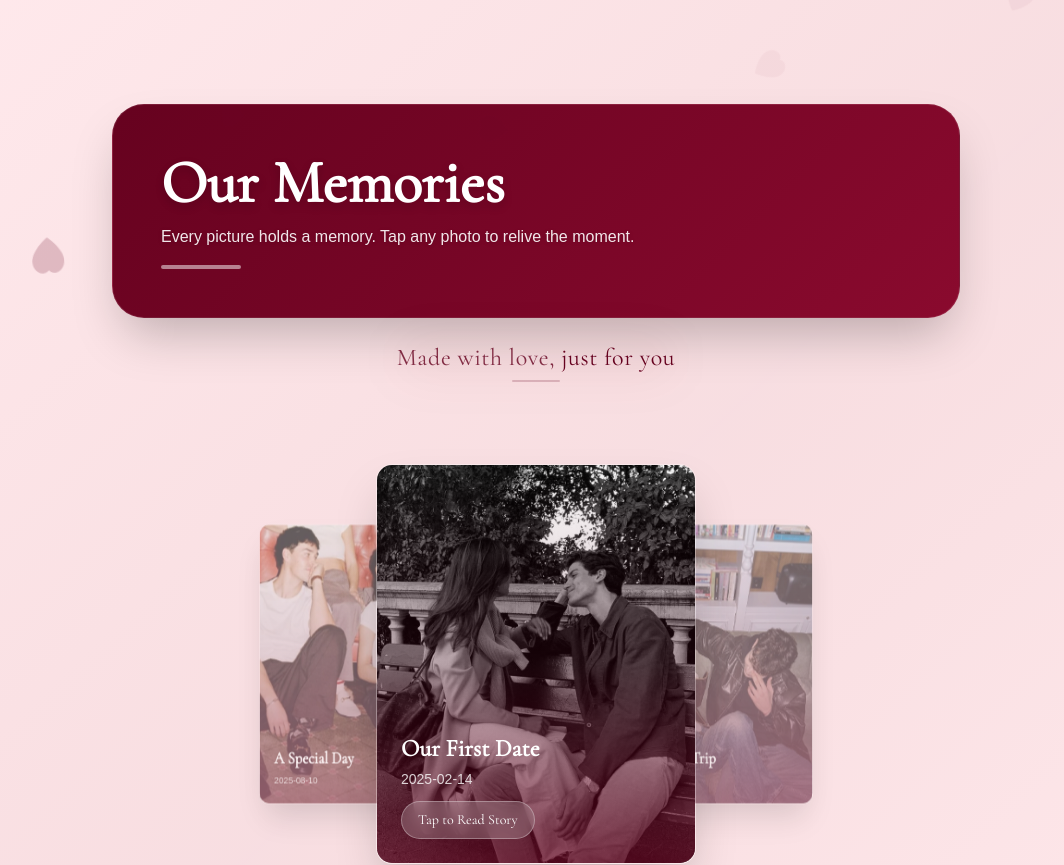
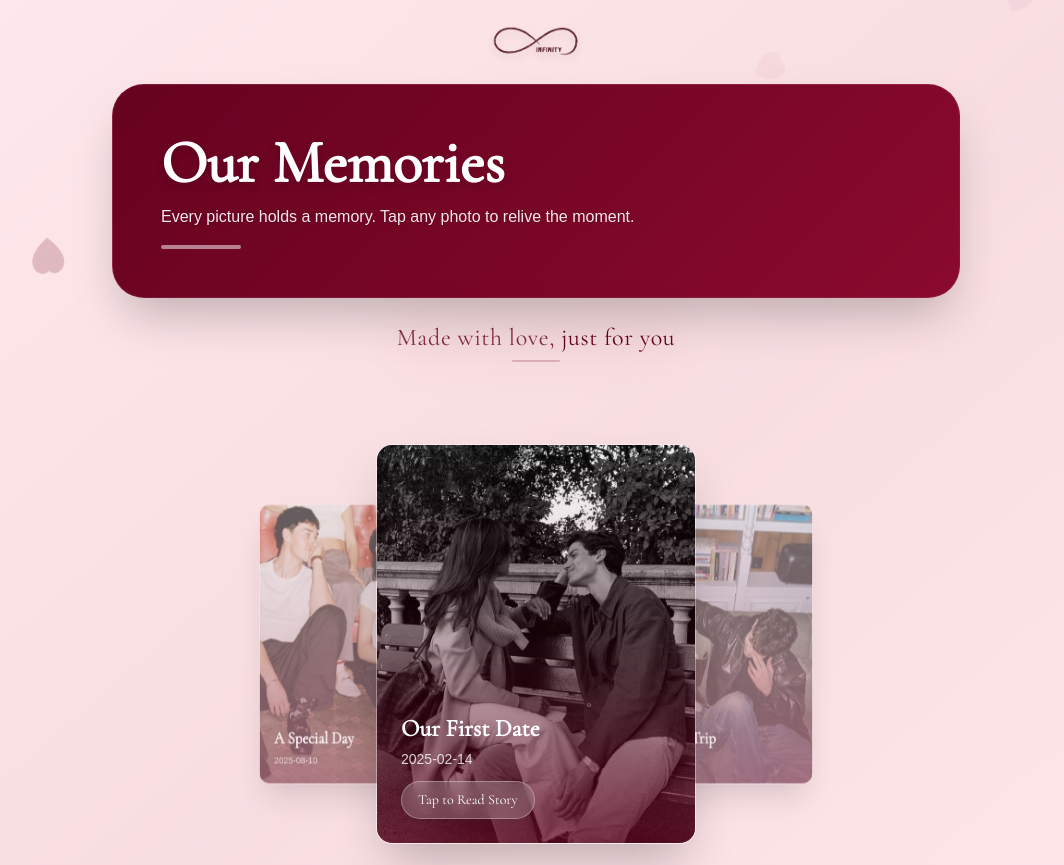
Before and after one commit to Seif-hefnawy/infinity, a Next.js app: page /home in a window 1280 px wide. Shown: the top 865 px of the page, without its empty margins (104-1168 px from the left). Built offline with nearby package versions, Linux system fonts and the light colour scheme; a web font is replaced by a local one.

Commit message:
fix animations & fix bug from secretSection

```diff
--- a/src/app/home/SecretSection.tsx
+++ b/src/app/home/SecretSection.tsx
@@ -1,4 +1,3 @@
-// src/components/home/SecretSection.tsx
 'use client';
 
 import { useMemo, useState } from 'react';
@@ -32,8 +31,18 @@ export default function SecretSection() {
 
   // Month names for display
   const monthNames = [
-    'January', 'February', 'March', 'April', 'May', 'June',
-    'July', 'August', 'September', 'October', 'November', 'December'
+    'January',
+    'February',
+    'March',
+    'April',
+    'May',
+    'June',
+    'July',
+    'August',
+    'September',
+    'October',
+    'November',
+    'December',
   ];
 
   const handleSelectDay = (day: string) => {
@@ -54,6 +63,7 @@ export default function SecretSection() {
       setStage('unlocked');
     } else {
       setError(true);
+
       setTimeout(() => {
         setError(false);
         setSelectedDay('');
@@ -69,29 +79,42 @@ export default function SecretSection() {
   if (!firstMemory) return null;
 
   return (
-    <section className="relative w-full  mx-auto px-4 py-8">
+    <section className="relative w-full mx-auto px-4 py-8">
       {/* Decorative background glow */}
-      {/* <div className="pointer-events-none absolute left-1/2 top-1/2 h-[400px] w-[400px] -translate-x-1/2 -translate-y-1/2 rounded-full bg-rose-200/20 blur-[100px]" /> */}
+      <div className="pointer-events-none absolute left-1/2 top-1/2 h-[300px] w-[300px] -translate-x-1/2 -translate-y-1/2 rounded-full bg-rose-200/20 blur-[50px]" />
 
       <div className="relative z-10 text-center">
+
         {/* ===== LOCKED ===== */}
         {stage === 'locked' && (
-          <div>
-          <div key="icon" className="mb-6 text-xl text-[#9c4b67]/70">✦</div>
+          <PageTransition stages={8} delay={150} initialDelay={50}>
+            <div key="icon" className="mb-6 text-xl text-[#9c4b67]/70">
+              ✦
+            </div>
 
-            <p key="title" className="font-serif text-3xl text-[#7d1635] md:text-5xl">
+            <p
+              key="title"
+              className="font-serif text-3xl text-[#7d1635] md:text-5xl"
+            >
               One Last Thing...
             </p>
 
-            <p key="sub" className="mt-4 font-serif text-lg italic text-[#a45b73] md:text-xl">
+            <p
+              key="sub"
+              className="mt-4 font-serif text-lg italic text-[#a45b73] md:text-xl"
+            >
               The day it all began.
             </p>
 
             {/* Day Selector */}
             <div key="day" className="mt-8">
               <p className="text-sm text-[#a45b73]">Day</p>
+
               <div className="mt-2 flex flex-wrap justify-center gap-2">
-                {Array.from({ length: 31 }, (_, i) => String(i + 1).padStart(2, '0')).map((day) => (
+                {Array.from(
+                  { length: 31 },
+                  (_, i) => String(i + 1).padStart(2, '0')
+                ).map((day) => (
                   <button
                     key={day}
                     onClick={() => handleSelectDay(day)}
@@ -110,9 +133,11 @@ export default function SecretSection() {
             {/* Month Selector */}
             <div key="month" className="mt-6">
               <p className="text-sm text-[#a45b73]">Month</p>
+
               <div className="mt-2 flex flex-wrap justify-center gap-2">
                 {monthNames.map((month, index) => {
                   const monthNum = String(index + 1).padStart(2, '0');
+
                   return (
                     <button
                       key={month}
@@ -149,22 +174,33 @@ export default function SecretSection() {
               Unlock
             </button>
 
-            <p key="hint" className="mt-6 text-xs tracking-wide text-[#a45b73]/60">
+            <p
+              key="hint"
+              className="mt-6 text-xs tracking-wide text-[#a45b73]/60"
+            >
               Select the day and month of your first memory.
             </p>
-          </div>
+          </PageTransition>
         )}
 
         {/* ===== UNLOCKED ===== */}
         {stage === 'unlocked' && (
-          <div>
-            <div key="icon" className="mb-6 text-2xl text-[#9c4b67]">✦</div>
+          <PageTransition stages={5} delay={150} initialDelay={50}>
+            <div key="icon" className="mb-6 text-2xl text-[#9c4b67]">
+              ✦
+            </div>
 
-            <p key="title" className="font-serif text-2xl italic text-[#a45b73] md:text-3xl">
+            <p
+              key="title"
+              className="font-serif text-2xl italic text-[#a45b73] md:text-3xl"
+            >
               You found it.
             </p>
 
-            <p key="sub" className="mt-4 font-serif text-lg text-[#7d1635] md:text-xl">
+            <p
+              key="sub"
+              className="mt-4 font-serif text-lg text-[#7d1635] md:text-xl"
+            >
               There&apos;s one more thing waiting for you.
             </p>
 
@@ -176,22 +212,28 @@ export default function SecretSection() {
             >
               <div className="relative flex h-40 w-56 items-center justify-center rounded-2xl border border-[#a45b73]/20 bg-white/40 shadow-[0_25px_80px_rgba(125,22,53,0.12)] backdrop-blur-md transition-all duration-700 group-hover:-translate-y-2 group-hover:shadow-[0_35px_100px_rgba(125,22,53,0.18)]">
                 <div className="absolute left-1/2 top-0 h-20 w-20 -translate-x-1/2 -translate-y-1/2 rotate-45 border border-[#a45b73]/10 bg-white/50" />
+
                 <span className="relative z-10 font-serif text-sm tracking-[0.2em] text-[#7d1635]">
                   OPEN
                 </span>
               </div>
             </button>
 
-            <p key="hint" className="mt-6 text-xs uppercase tracking-[0.25em] text-[#a45b73]/60">
+            <p
+              key="hint"
+              className="mt-6 text-xs uppercase tracking-[0.25em] text-[#a45b73]/60"
+            >
               A little message for you
             </p>
-          </div>
+          </PageTransition>
         )}
 
         {/* ===== LETTER OPEN ===== */}
         {stage === 'open' && (
-          <div>
-            <div key="icon" className="mb-6 text-2xl text-[#9c4b67]">✦</div>
+          <PageTransition stages={4} delay={150} initialDelay={50}>
+            <div key="icon" className="mb-6 text-2xl text-[#9c4b67]">
+              ✦
+            </div>
 
             <div key="card" className="mx-auto max-w-2xl">
               <div className="relative rounded-[32px] border border-[#a45b73]/15 bg-white/50 px-8 py-14 shadow-[0_30px_100px_rgba(125,22,53,0.10)] backdrop-blur-xl md:px-16 md:py-20">
@@ -213,12 +255,20 @@ export default function SecretSection() {
               </div>
             </div>
 
-            <p key="sub" className="mt-8 font-serif text-sm italic text-[#a45b73]/70">
+            <p
+              key="sub"
+              className="mt-8 font-serif text-sm italic text-[#a45b73]/70"
+            >
               Some things are meant to be kept close.
             </p>
 
-            <div key="footer-icon" className="mt-4 text-[#9c4b67]/60">✦</div>
-          </div>
+            <div
+              key="footer-icon"
+              className="mt-4 text-[#9c4b67]/60"
+            >
+              ✦
+            </div>
+          </PageTransition>
         )}
       </div>
     </section>
--- a/src/app/home/page.tsx
+++ b/src/app/home/page.tsx
@@ -1,11 +1,12 @@
 // src/app/(public)/home/page.tsx
 "use client";
 
+import PageTransition from "@/components/shared/PageTransition";
 import { useState } from "react";
 import { memories } from "@/data/memories";
 import MemoryCarousel from "@/components/memory/carousel/MemoryCarousel";
-
 import SecretSection from "./SecretSection";
+import Image from "next/image";
 
 export default function HomePage() {
   const [showSecret, setShowSecret] = useState(false);
@@ -14,18 +15,26 @@ export default function HomePage() {
     setShowSecret(true);
   };
 
-  // ✅ للتأكد من وجود البيانات
-  console.log("Memories in HomePage:", memories);
+  return (
+    <div className="min-h-screen bg-roseIvory relative overflow-hidden">
+      {/* خلفية ثابتة */}
+      <div className="absolute inset-0 bg-linear-to-br from-roseIvory via-ruby/5 to-roseIvory" />
 
-  return (
-    <>
-      <div className="min-h-screen bg-roseIvory relative overflow-hidden">
-        {/* خلفية ثابتة (من غير أي حركة) */}
-        <div className="absolute inset-0 bg-linear-to-br from-roseIvory via-ruby/5 to-roseIvory" />
+      <div className="relative z-10 px-6   max-w-4xl mx-auto">
+        {/* ===== Cinematic Entrance ===== */}
+        <PageTransition stages={6} delay={220} initialDelay={100}>
+          <div className="flex justify-center ">
+            <Image
+              src="/images/logo.png"
+              alt="Infinity Logo"
+              width={150}
+              height={10}
+              className="mx-auto object-contain drop-shadow-lg"
 
-        <div className="relative z-10 px-6 py-12 md:py-20 max-w-4xl mx-auto">
-          {/* ===== 1. Hero ===== */}
-          <div className="mt-6">
+            />
+          </div>
+          {/* Stage 1: Hero */}
+          <div key="hero" className="">
             <div className="ruby-gradient rounded-3xl md:rounded-4xl p-8 md:p-12 border border-white/10 shadow-2xl relative overflow-hidden">
               <div className="relative z-10">
                 <h1 className="font-heading text-white text-4xl md:text-6xl font-bold drop-shadow-lg">
@@ -40,8 +49,8 @@ export default function HomePage() {
             </div>
           </div>
 
-          {/* ===== 2. Made with Love ===== */}
-          <div className="mt-6 text-center">
+          {/* Stage 2: Made with Love */}
+          <div key="love" className="mt-6 text-center">
             <div className="inline-block relative">
               <div className="absolute inset-0 bg-ruby/5 blur-xl rounded-full" />
               <p className="font-heading text-ruby/80 text-lg md:text-2xl relative z-10 tracking-wide">
@@ -51,39 +60,39 @@ export default function HomePage() {
             </div>
           </div>
 
-          {/* ===== 3. Carousel ===== */}
-          <div className="mt-8 md:mt-10">
+          {/* Stage 3: Carousel */}
+          <div key="carousel" className="mt-8 md:mt-10">
             <MemoryCarousel memories={memories} />
           </div>
 
-          {/* ===== 4. Footer ===== */}
-          <div className="mt-10 text-center">
+          {/* Stage 4: Footer */}
+          <div key="footer" className="mt-10 text-center">
             <p className="font-body text-ruby/50 text-sm">
               ✦ {memories.length} memories waiting for you ✦
             </p>
           </div>
 
-          {/* ===== 5. Secret Trigger or Section ===== */}
-          {!showSecret ? (
-            <div className="mt-12 text-center">
+          {/* Stage 5: Secret Trigger or Section */}
+          <div key="secret" className="mt-12 text-center">
+            {!showSecret ? (
               <button
                 onClick={handleRevealSecret}
-                className="group relative inline-flex items-center gap-3 px-8 py-4 rounded-full border border-ruby/20 text-ruby/80 font-heading text-sm tracking-wider transition-all duration-300 hover:border-ruby/40 hover:bg-ruby/5 hover:shadow-lg hover:-translate-y-1 active:scale-95"
+                className="group mb-5 relative inline-flex items-center gap-3 px-8 py-4 rounded-full border border-ruby/20 text-ruby/80 font-heading text-sm tracking-wider transition-all duration-300 hover:border-ruby/40 hover:bg-ruby/5 hover:shadow-lg hover:-translate-y-1 active:scale-95"
               >
-                <span className="relative z-10">If You See All Stories, Tap Here</span>
-                <span className="text-ruby/30 group-hover:translate-x-1 transition-transform duration-300">→</span>
+                <span className="relative z-10">
+                  If You See All Stories, Tap Here
+                </span>
+                <span className="text-ruby/30 group-hover:translate-x-1 transition-transform duration-300">
+                  →
+                </span>
                 <span className="absolute inset-0 rounded-full bg-ruby/5 blur-xl opacity-0 group-hover:opacity-100 transition-opacity duration-500" />
               </button>
-            </div>
-          ) : (
-            <div className="mt-12">
+            ) : (
               <SecretSection />
-            </div>
-          )}
-
-
-        </div>
+            )}
+          </div>
+        </PageTransition>
       </div>
-    </>
+    </div>
   );
 }
```
Also changed, not shown: public/images/logo.png (added).
